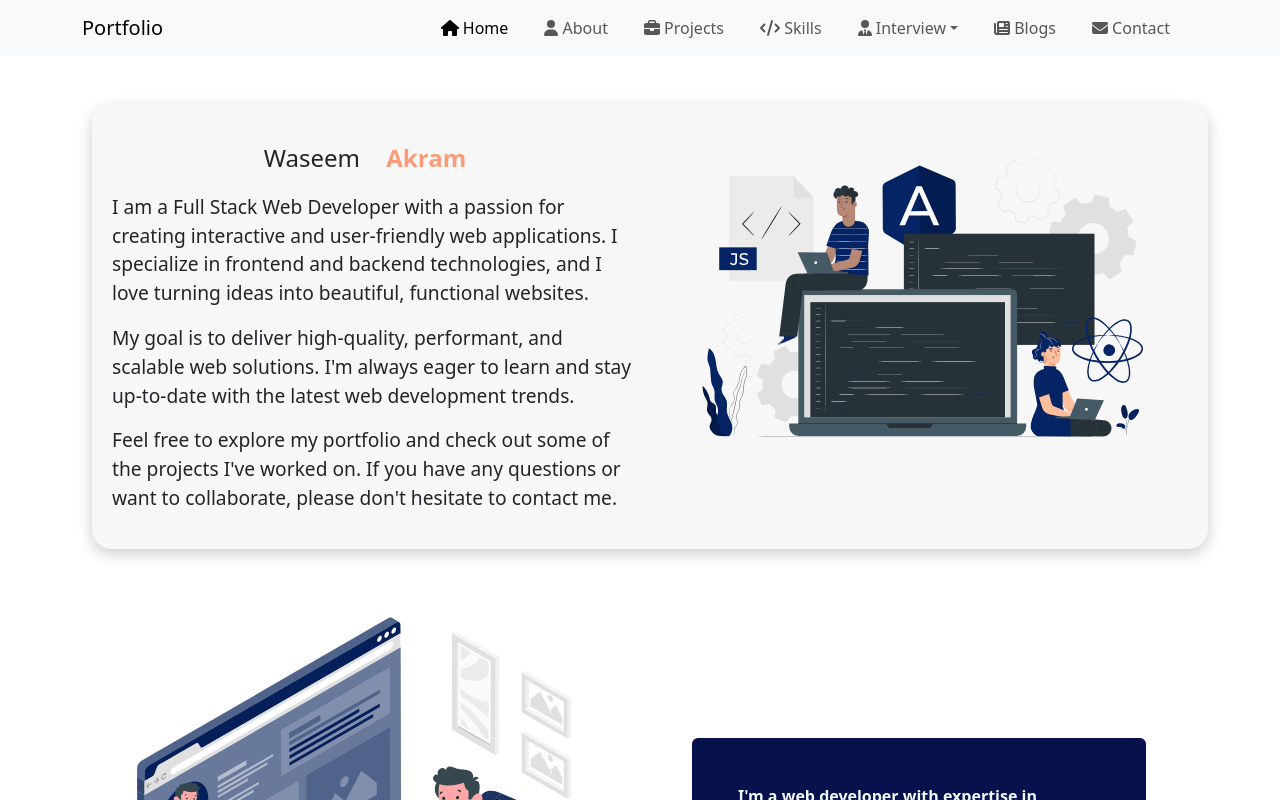
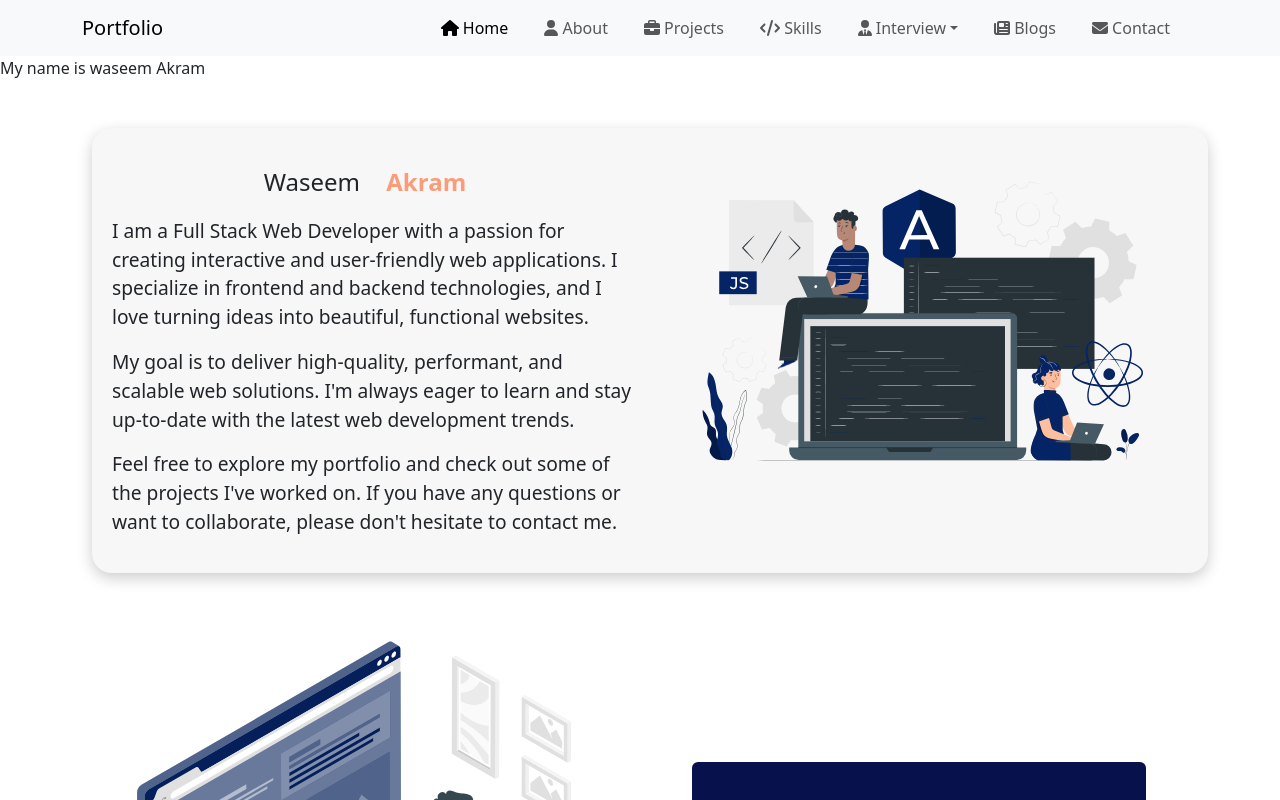
Before and after one commit to imaltaf/waseem-react-portfolio, a React (Create React App) app: page / in a window 1280 px wide. Shown: the top 800 px of the page. Built offline with nearby package versions, Linux system fonts and the light colour scheme.

Commit message:
Just for Testing Purpose

```diff
--- a/src/App.js
+++ b/src/App.js
@@ -15,6 +15,7 @@ const App = () => {
   return (
     <Router>
       <Navbar />
+      <>My name is waseem Akram</>
 
       <div className="container mt-5">
         <Switch>
```
